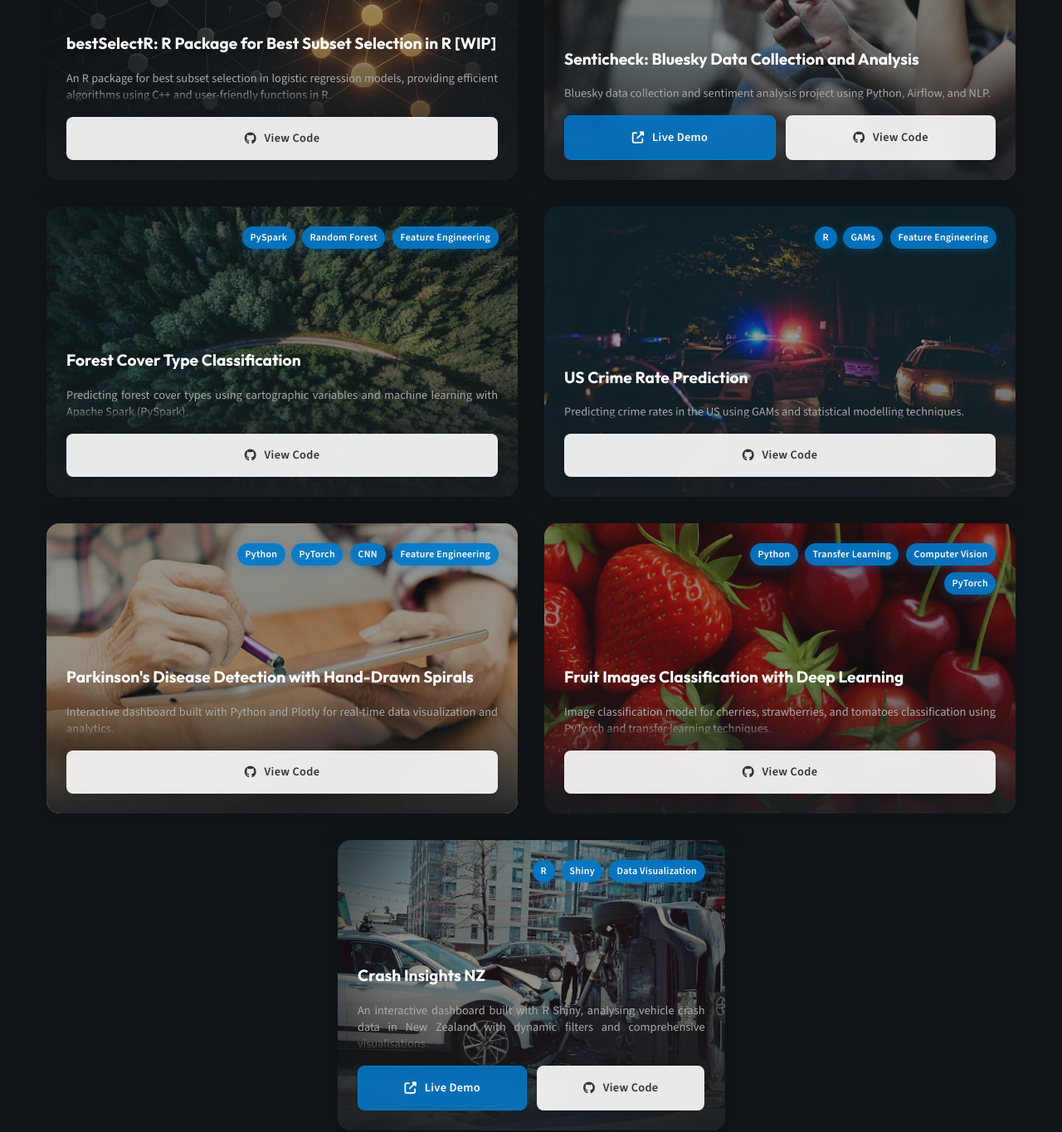
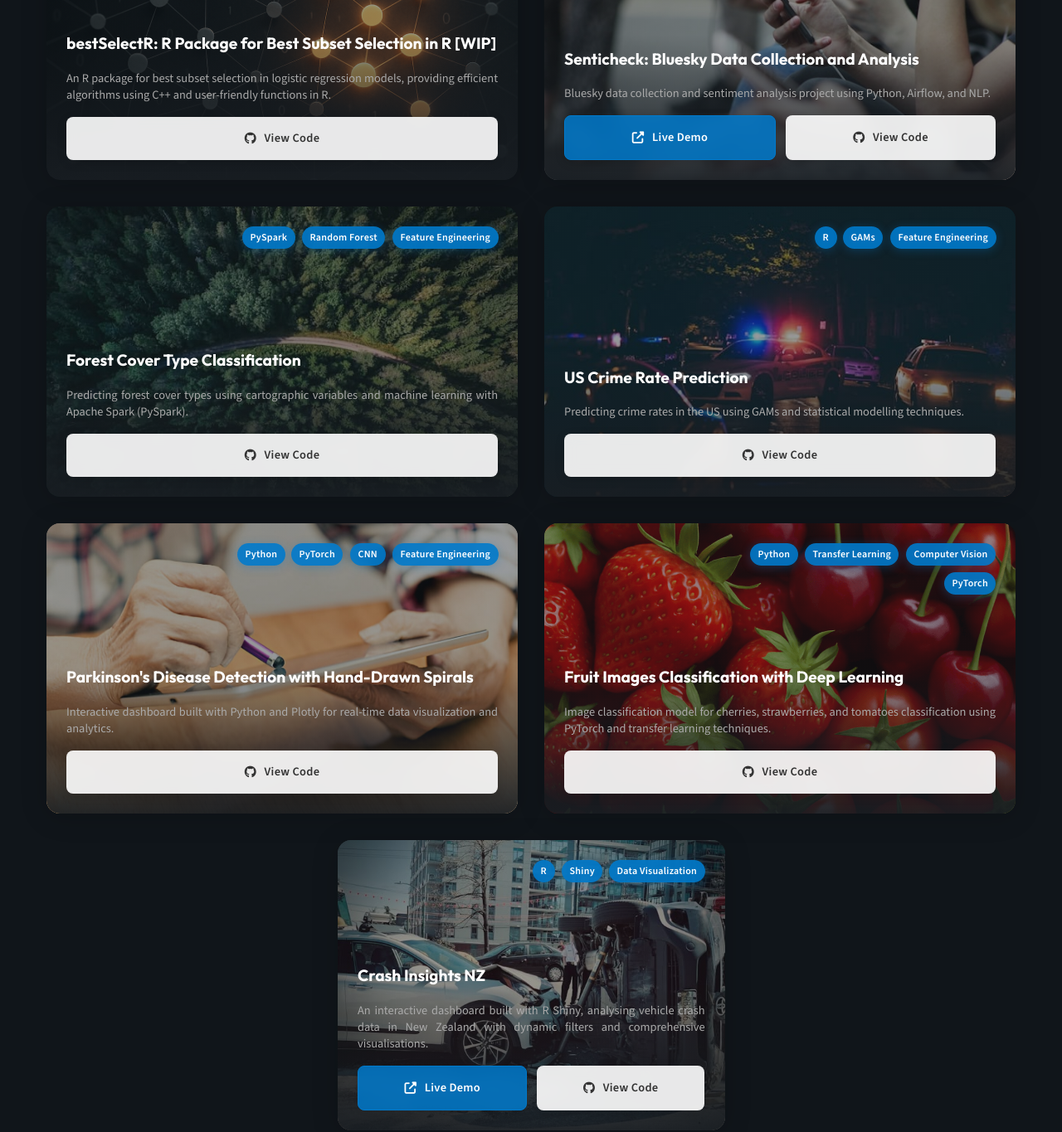
Before and after one commit to marcovietovega/portfolio, a Jekyll site: the page built from projects.md, in a window 1280 px wide. Shown: the part 648-2013 px from the top of the page at 83% size. Built offline with Jekyll 4.4.1, drawn with Linux system fonts in a browser that asks for light colours.

Commit message:
fix: remove mask-image properties from project description for cleaner styling

```diff
--- a/_sass/partials/_projects.scss
+++ b/_sass/partials/_projects.scss
@@ -122,8 +122,6 @@
   max-height: 7em;
   overflow: hidden;
   text-overflow: ellipsis;
-  -webkit-mask-image: linear-gradient(to bottom, black 60%, transparent 100%);
-  mask-image: linear-gradient(to bottom, black 60%, transparent 100%);
 }
 
 .project-tags {
```
